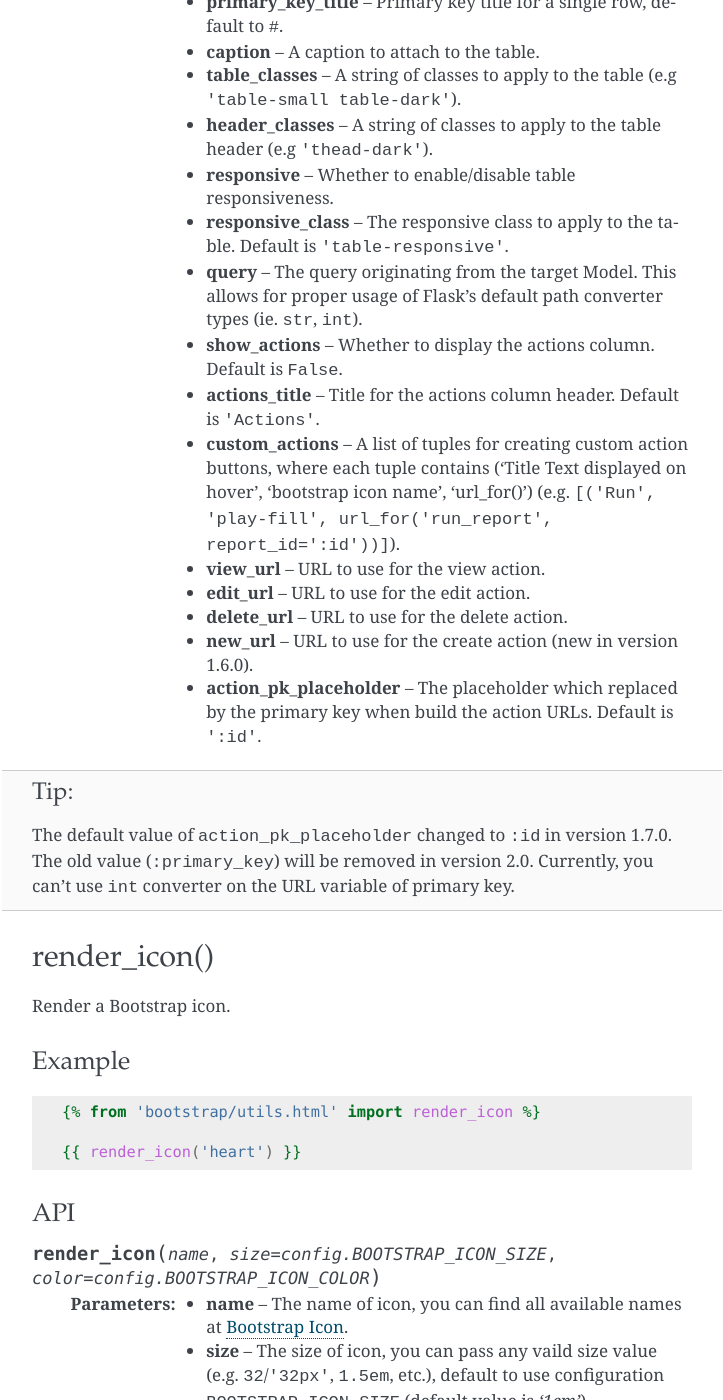
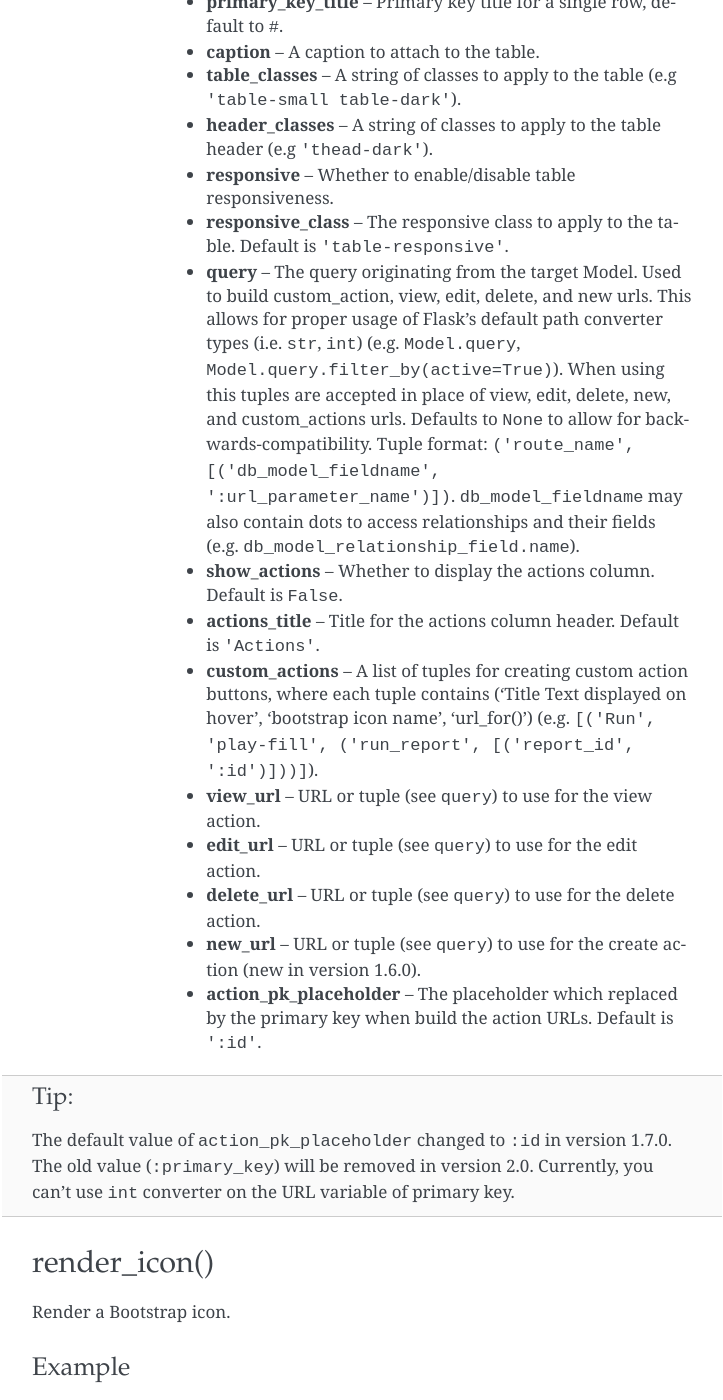
Before and after one commit to helloflask/bootstrap-flask, a Sphinx documentation site: the page built from docs/macros.rst, in a window 1280 px wide and 1400 px high, scrolled down 9457 px. Shown: the whole window, without its empty margins (388-1111 px from the left). Built offline with Sphinx 7.4.7, drawn with Linux system fonts in a browser that asks for light colours; cross-references to code outside the pages are shown as plain code.

Commit message:
Implemented requested changes/additions

```diff
--- a/CHANGES.rst
+++ b/CHANGES.rst
@@ -19,7 +19,8 @@ Release date: -
 - Add configuration ``BOOTSTRAP_TABLE_VIEW_TITLE``, ``BOOTSTRAP_TABLE_EDIT_TITLE``,
   ``BOOTSTRAP_TABLE_DELETE_TITLE``, ``BOOTSTRAP_TABLE_NEW_TITLE`` to support changing
   the icon title of table actions.
-- Fix bug preventing usage of Flask's default path converters (`#146 <https://github.com/greyli/bootstrap-flask/pull/146>`__).
+- Introduce a new and better way to pass table action URLs to support the usage of ``Flask``'s path converters
+  (`#146 <https://github.com/greyli/bootstrap-flask/pull/146>`__).
 
 
 1.7.0
--- a/docs/macros.rst
+++ b/docs/macros.rst
@@ -451,17 +451,22 @@ API
     :param header_classes: A string of classes to apply to the table header (e.g ``'thead-dark'``).
     :param responsive: Whether to enable/disable table responsiveness.
     :param responsive_class: The responsive class to apply to the table. Default is ``'table-responsive'``.
-    :param query: The query originating from the target Model. This allows for proper usage of Flask's default
-                path converter types (ie. ``str``, ``int``).
+    :param query: The query originating from the target Model. Used to build custom_action, view, edit, delete, and
+                new urls. This allows for proper usage of Flask's default path converter types (i.e. ``str``, ``int``)
+                (e.g. ``Model.query``, ``Model.query.filter_by(active=True)``). When using this tuples are accepted in
+                place of view, edit, delete, new, and custom_actions urls. Defaults to ``None`` to allow for
+                backwards-compatibility. Tuple format:
+                ``('route_name', [('db_model_fieldname', ':url_parameter_name')])``. ``db_model_fieldname`` may also
+                contain dots to access relationships and their fields (e.g. ``db_model_relationship_field.name``).
     :param show_actions: Whether to display the actions column. Default is ``False``.
     :param actions_title: Title for the actions column header. Default is ``'Actions'``.
     :param custom_actions: A list of tuples for creating custom action buttons, where each tuple contains
                 ('Title Text displayed on hover', 'bootstrap icon name', 'url_for()')
-                (e.g. ``[('Run', 'play-fill', url_for('run_report', report_id=':id'))]``).
-    :param view_url: URL to use for the view action.
-    :param edit_url: URL to use for the edit action.
-    :param delete_url: URL to use for the delete action.
-    :param new_url: URL to use for the create action (new in version 1.6.0).
+                (e.g. ``[('Run', 'play-fill', ('run_report', [('report_id', ':id')]))]``).
+    :param view_url: URL or tuple (see :param:`query`) to use for the view action.
+    :param edit_url: URL or tuple (see :param:`query`) to use for the edit action.
+    :param delete_url: URL or tuple (see :param:`query`) to use for the delete action.
+    :param new_url: URL or tuple (see :param:`query`) to use for the create action (new in version 1.6.0).
     :param action_pk_placeholder: The placeholder which replaced by the primary key when build the action URLs. Default is ``':id'``.
 
 .. tip:: The default value of ``action_pk_placeholder`` changed to ``:id`` in version 1.7.0.
```
Also changed, not shown: 1 other file.
